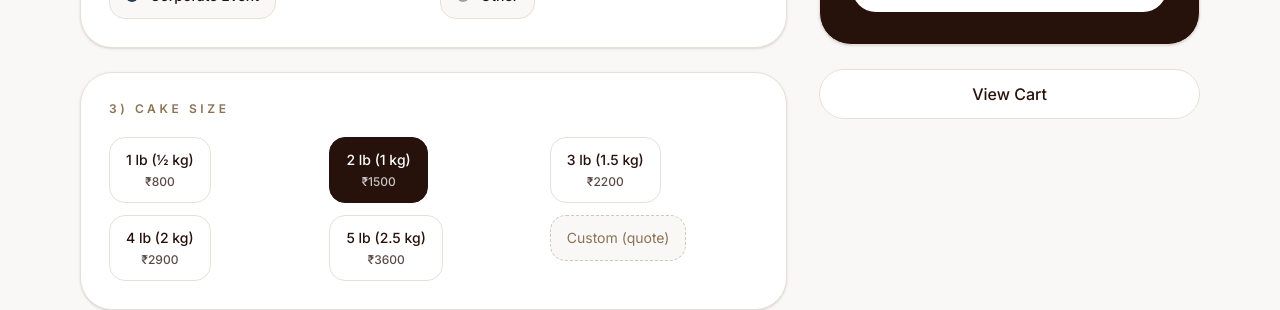
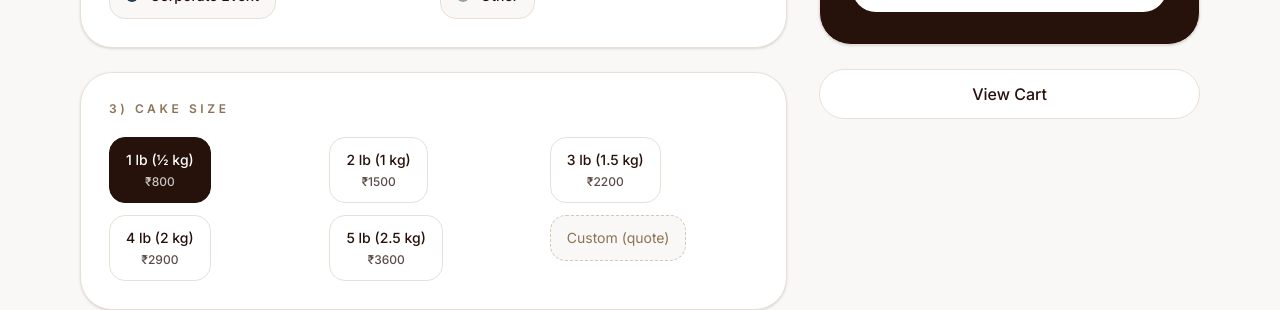
Before and after one commit to debbarmachopreng7-crypto/AKRI-BAKES, a Next.js app: page /build-your-cake in a window 1280 px wide. Shown: the part 940-1250 px from the top of the page. Built offline with nearby package versions, Linux system fonts and the light colour scheme; no server answers; the database is empty; a web font is replaced by a local one.

Commit message:
fix: default cake size from 2 lb to 1 lb

```diff
--- a/app/build-your-cake/page.js
+++ b/app/build-your-cake/page.js
@@ -113,7 +113,7 @@ export default function BuildYourCakePage() {
 
   const [cakeCategory, setCakeCategory] = useState("Celebration Cake");
   const [occasion, setOccasion] = useState("Birthday");
-  const [size, setSize] = useState("2 lb");
+  const [size, setSize] = useState("1 lb");
   const [flavor, setFlavor] = useState("Red Velvet");
   const [plainFlavor, setPlainFlavor] = useState(plainCakes[0].name);
   const [frosting, setFrosting] = useState("Fresh Cream");
```
